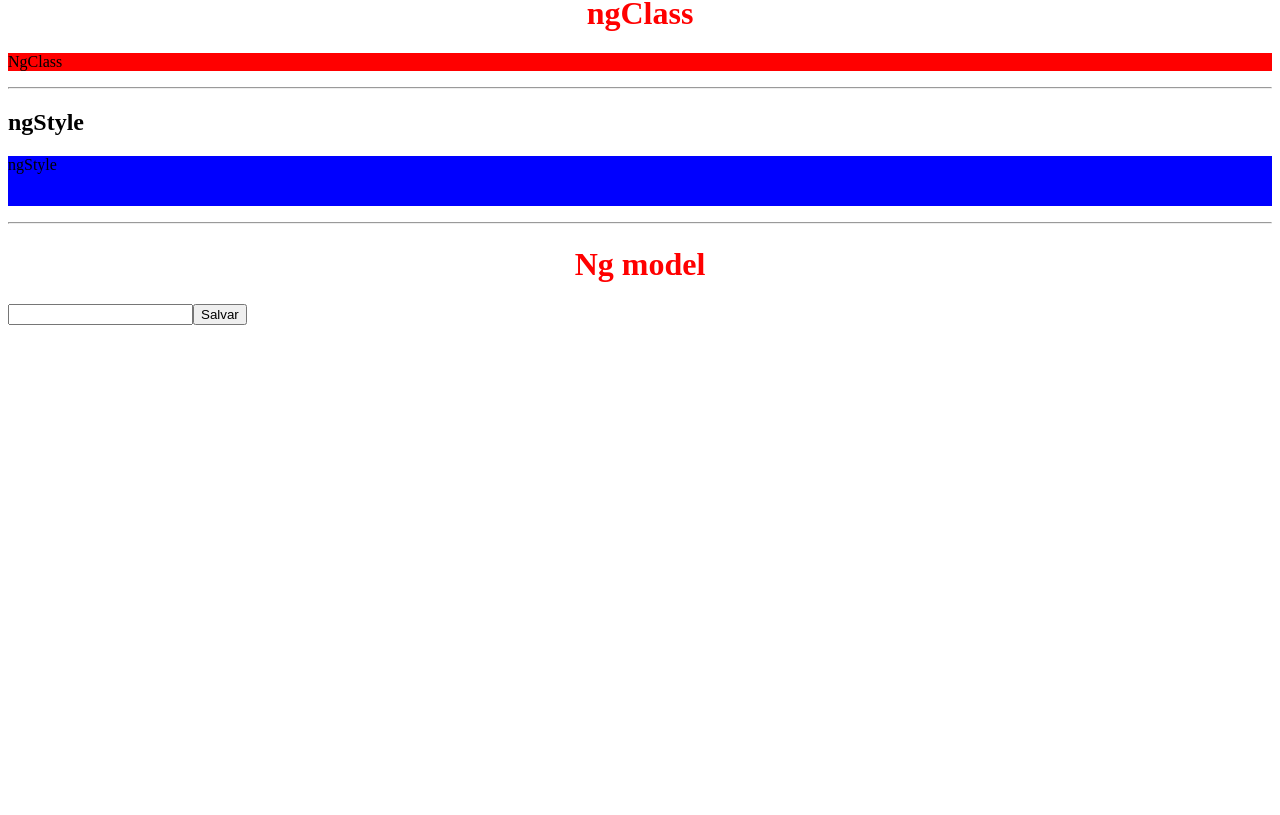
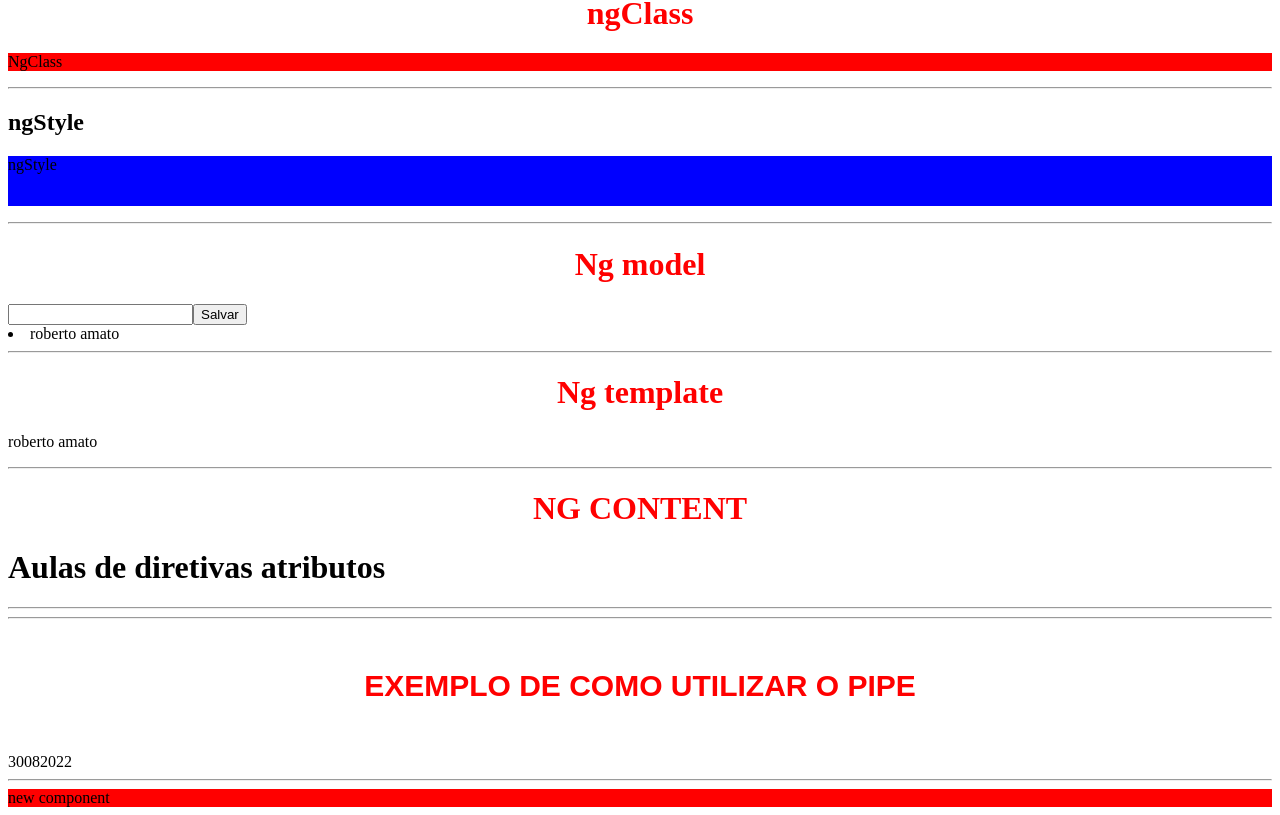
Before and after one commit to robertoamato/curso-angularudemy2022, an Angular app: page / in a window 1280 px wide. Shown: the part 1672-2487 px from the top of the page. Before the commit the page ends 2005 px from the top, so only its background shows below. Built offline with nearby package versions, Linux system fonts and the light colour scheme.

Commit message:
curso-angularudemy2022

```diff
--- a/src/app/AppComponent.ts
+++ b/src/app/AppComponent.ts
@@ -7,7 +7,14 @@ import { Component, OnInit } from '@angular/core';
   <app-data-biding></app-data-biding>
   <router-outlet></router-outlet>
   <app-diretivas-estruturais></app-diretivas-estruturais>
-  <app-diretivas-atributos></app-diretivas-atributos>
+  <app-diretivas-atributos>
+  <h1>Aulas de diretivas atributos</h1>
+  <hr>
+  <H5 style="font-family:arial; color: red; text-align:center; font-size:30px; " >EXEMPLO DE COMO UTILIZAR O PIPE</H5>
+
+  </app-diretivas-atributos>
+  <app-newcomponent>
+
   `,
 })
 export class AppComponent implements OnInit {
--- a/src/app/app.module.ts
+++ b/src/app/app.module.ts
@@ -8,6 +8,7 @@ import { DataBidingComponent } from './data-biding/data-biding.component';
 import { FormsModule } from '@angular/forms';
 import { DiretivasEstruturaisComponent } from './diretivas-estruturais/diretivas-estruturais.component';
 import { DiretivasAtributosComponent } from './diretivas-atributos/diretivas-atributos.component';
+import { SharedModule } from './shared/shared.module';
 
 @NgModule({
   declarations: [
@@ -21,6 +22,7 @@ import { DiretivasAtributosComponent } from './diretivas-atributos/diretivas-atr
     BrowserModule,
     AppRoutingModule,
     FormsModule,
+    SharedModule
 
   ],
   providers: [],
--- a/src/app/diretivas-atributos/diretivas-atributos.component.html
+++ b/src/app/diretivas-atributos/diretivas-atributos.component.html
@@ -1,3 +1,6 @@
+<ng-content></ng-content>
+
+
 <h1>{{ngClass}}</h1>
 
 
@@ -19,3 +22,29 @@
 <button (click)="salvar()" >Salvar</button>
 
 <li *ngFor="let item of list">{{item.nome }}</li>
+
+<hr>
+
+<h1>Ng template</h1>
+
+<ng-template ngFor let-item [ngForOf]="list" >
+
+  <p>
+    {{item.nome}}
+
+  </p>
+
+</ng-template>
+
+<hr>
+
+<h1>NG CONTENT</h1>
+
+<ng-content></ng-content>
+
+<hr>
+<ng-content select="H5"></ng-content>
+
+
+
+{{date | date: 'ddMMyyyy'}}
--- a/src/app/diretivas-atributos/diretivas-atributos.component.ts
+++ b/src/app/diretivas-atributos/diretivas-atributos.component.ts
@@ -11,8 +11,10 @@ export class DiretivasAtributosComponent implements OnInit {
   public ngStyle : string ="ngStyle";
   public heightPx: string ="heighPx";
   public backgroundColor = "backgroundColor"
-  public list: Array <{nome: string }> = [];
+  public list: Array <{nome: string }> = [{nome:"roberto amato"}];
   public nome: string ="";
+  public pipe: string ="PIPE";
+  public date :Date = new Date();
   constructor() { }
 
   ngOnInit(): void {
@@ -41,5 +43,9 @@ export class DiretivasAtributosComponent implements OnInit {
     this.nome ="";
 
   }
+    public PIPE() {
+      this.backgroundColor="blue";
+
+  }
 
 }
--- /dev/null
+++ b/src/app/shared/newcomponent/newcomponent.component.html
@@ -0,0 +1,3 @@
+<hr>
+
+<header>new component</header>
--- /dev/null
+++ b/src/app/shared/newcomponent/newcomponent.component.scss
@@ -0,0 +1,7 @@
+
+
+header{
+
+background: red;
+
+}
--- /dev/null
+++ b/src/app/shared/newcomponent/newcomponent.component.ts
@@ -0,0 +1,15 @@
+import { Component, OnInit } from '@angular/core';
+
+@Component({
+  selector: 'app-newcomponent',
+  templateUrl: './newcomponent.component.html',
+  styleUrls: ['./newcomponent.component.scss']
+})
+export class NewcomponentComponent implements OnInit {
+
+  constructor() { }
+
+  ngOnInit(): void {
+  }
+
+}
```
Also changed, not shown: src/app/shared/shared.module.ts (added, +12 -0 lines), 1 other file (tests, documents, lock files or other folders).
